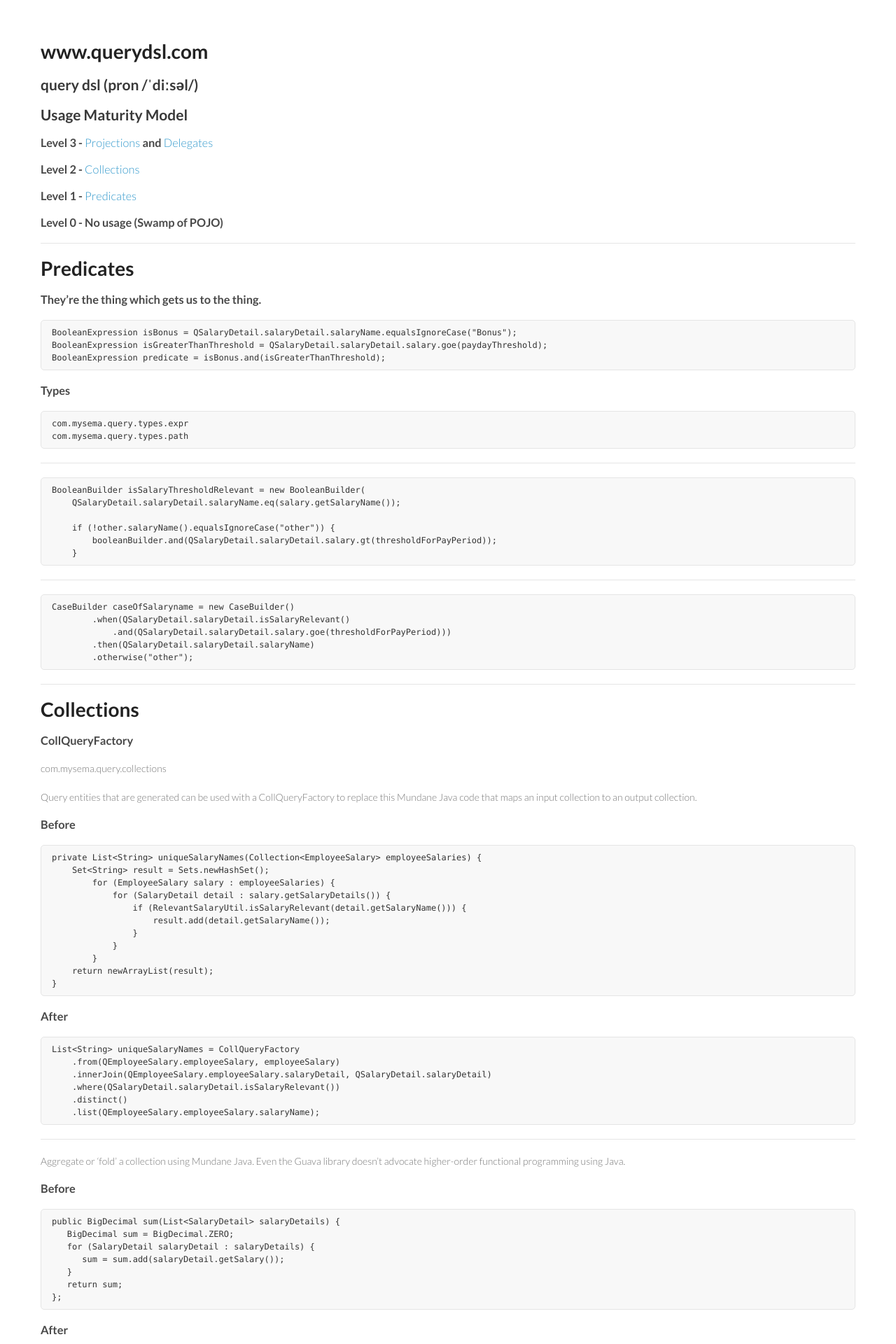
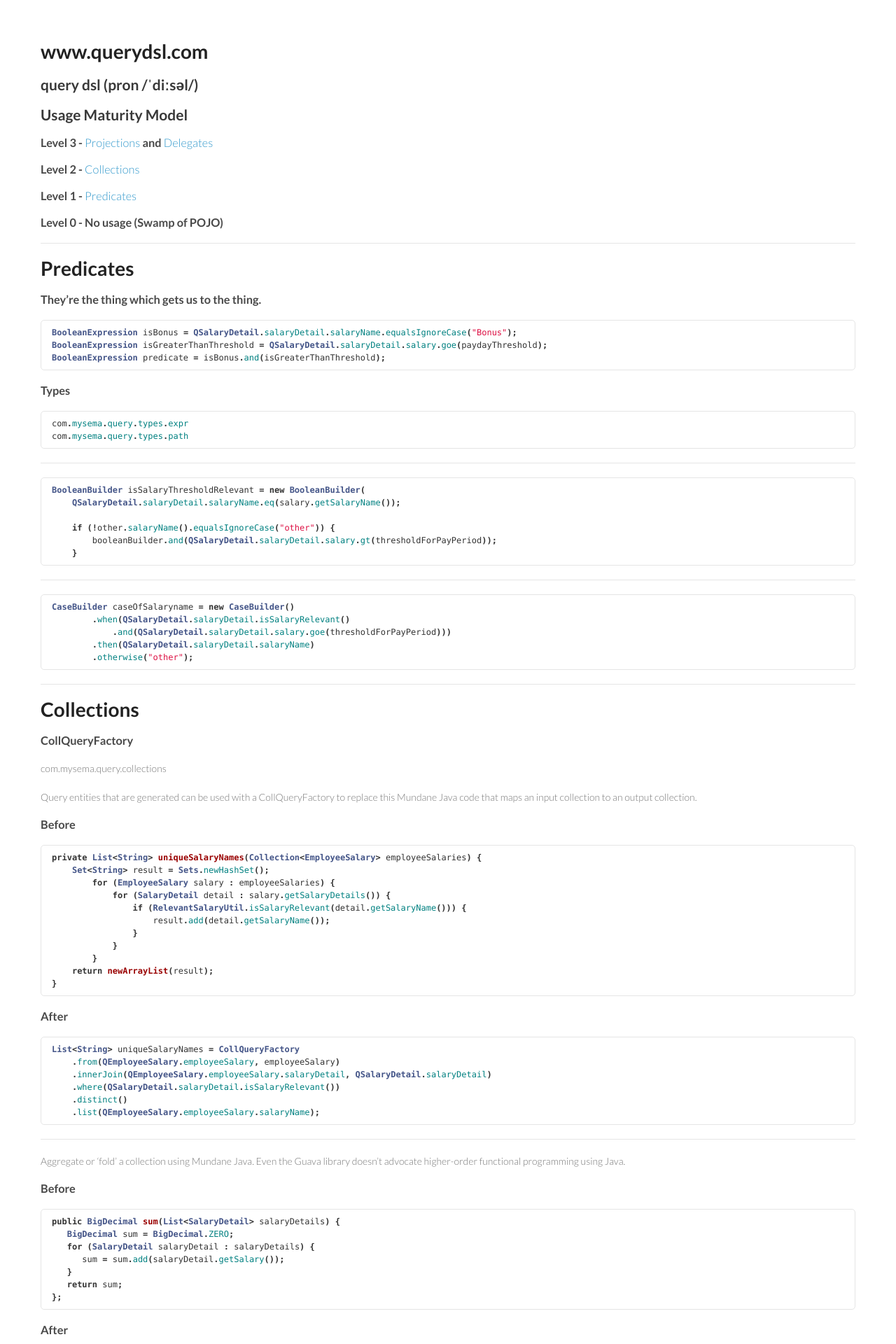
Before and after one commit to griffio/griffio.github.io, a Jekyll site: the page built from _posts/2014-09-01-querydsl-maturity-model.md, in a window 1280 px wide. Shown: the top 1920 px of the page at 70% size. Built offline with Jekyll 4.4.1, drawn with Linux system fonts in a browser that asks for light colours.

Commit message:
Update default.html

```diff
--- a/_layouts/default.html
+++ b/_layouts/default.html
@@ -6,6 +6,7 @@
     <meta http-equiv="Content-Language" content="en">
     <title>{% if page.title %} {{ page.title }} | {% endif %} {{ site.name }}</title>
     <link rel="stylesheet" href="{{ site.baseurl }}/stylesheets/styles.css" media="all" rel="stylesheet" type="text/css"/>
+    <link rel="stylesheet" href="{{ site.baseurl }}/stylesheets/pygment_trac.css" media="all" rel="stylesheet" type="text/css"/>
   </head>
 <html>
     <head>
```
